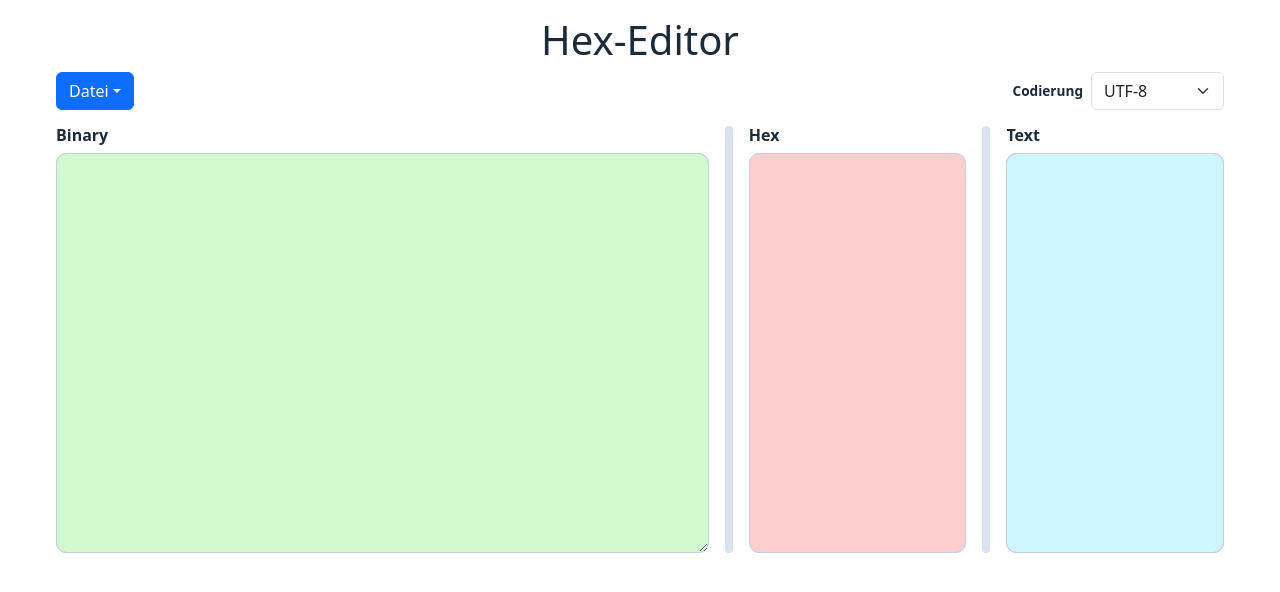
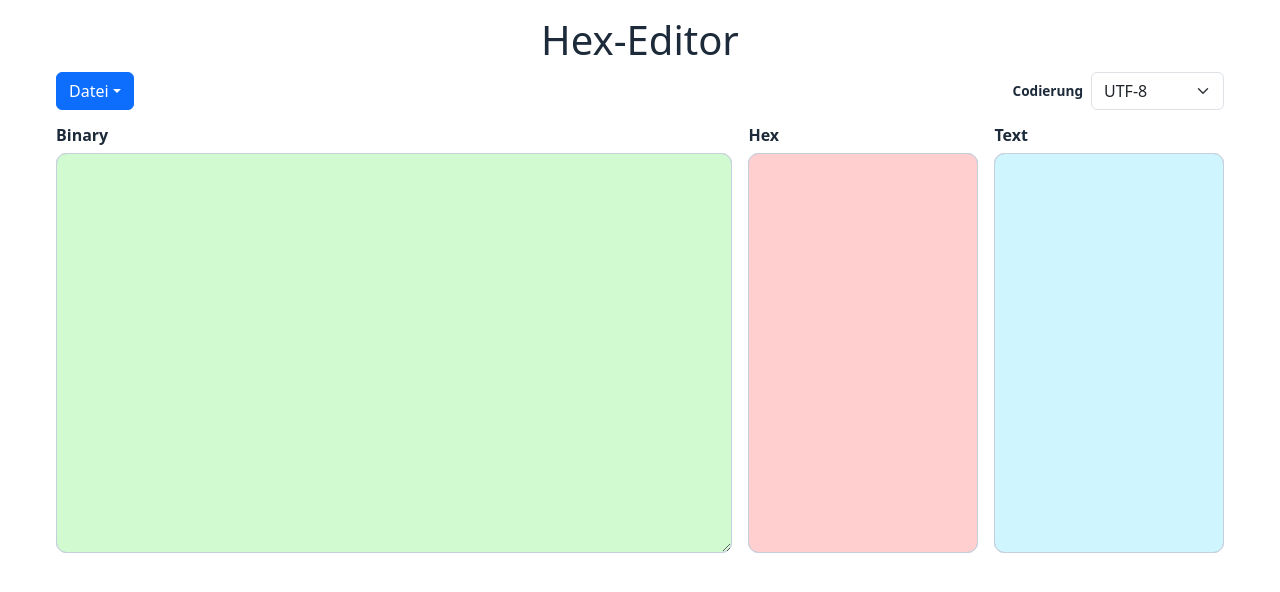
Before and after one commit to tools-info-bw-de/hexeditor, a SvelteKit app: page / in a window 1280 px wide. Shown: the top 592 px of the page. Built offline with nearby package versions, Linux system fonts and the light colour scheme.

Commit message:
highlight-fix für browser

```diff
--- a/src/lib/components/BinaryView.svelte
+++ b/src/lib/components/BinaryView.svelte
@@ -190,7 +190,7 @@
 		overflow-wrap: normal;
 		overflow-x: hidden;
 		overflow-y: auto;
-		scrollbar-gutter: stable both-edges;
+		flex-grow: 1;
 	}
 
 	.overlay {
--- a/src/lib/components/HexView.svelte
+++ b/src/lib/components/HexView.svelte
@@ -102,6 +102,7 @@
 					class:highlighted={segment.highlighted}>{segment.text}</span
 				>{/each}</pre>
 		<textarea
+			id="hex-editor"
 			class="form-control"
 			bind:this={editorEl}
 			bind:value={text}
@@ -165,7 +166,9 @@
 		overflow-wrap: normal;
 		overflow-x: hidden;
 		overflow-y: auto;
-		scrollbar-gutter: stable both-edges;
+		min-width: 230px;
+		max-width: 250px;
+		scrollbar-gutter: stable none;
 	}
 
 	.overlay {
--- a/src/lib/components/TextView.svelte
+++ b/src/lib/components/TextView.svelte
@@ -139,6 +139,7 @@
 
 	.overlay,
 	textarea {
+		width: 229.583px !important;
 		box-sizing: border-box;
 		font-family: 'Fira Code', 'JetBrains Mono', monospace;
 		font-variant-ligatures: none;
@@ -158,7 +159,6 @@
 		overflow-wrap: anywhere;
 		overflow-x: hidden;
 		overflow-y: auto;
-		scrollbar-gutter: stable both-edges;
 	}
 
 	.overlay {
--- a/src/routes/+page.svelte
+++ b/src/routes/+page.svelte
@@ -69,15 +69,6 @@
 		setEncoding(event.currentTarget.value);
 	}
 
-	function registerSplitContainer(node) {
-		splitContainer = node;
-		return {
-			destroy() {
-				if (splitContainer === node) splitContainer = undefined;
-			}
-		};
-	}
-
 	function openFile() {
 		document.getElementById('binary-file-input')?.click();
 	}
@@ -134,14 +125,6 @@
 		anchor.download = suggestedName;
 		anchor.click();
 		URL.revokeObjectURL(url);
-	}
-
-	function startResize(handle, event) {
-		if (window.matchMedia('(max-width: 980px)').matches) return;
-		const gutterRect = event.currentTarget.getBoundingClientRect();
-		dragOffset = event.clientX - (gutterRect.left + gutterRect.width / 2);
-		activeHandle = handle;
-		event.currentTarget.setPointerCapture(event.pointerId);
 	}
 
 	function stopResize() {
@@ -235,12 +218,8 @@
 			</select>
 		</label>
 	</div>
-	<section
-		class="grid"
-		use:registerSplitContainer
-		style={`--w1:${firstSplit * 100}%; --w2:${(secondSplit - firstSplit) * 100}%; --w3:${(1 - secondSplit) * 100}%;`}
-	>
-		<div class="pane pane-binary">
+	<section class="d-flex gap-3">
+		<div class="pane pane-binary flex-grow-1">
 			<BinaryView
 				{bytes}
 				{hoveredByteRange}
@@ -250,27 +229,9 @@
 			/>
 		</div>
 
-		<div
-			class="gutter"
-			type="button"
-			role="separator"
-			aria-orientation="vertical"
-			aria-label="Breite zwischen Binaer und Hex anpassen"
-			onpointerdown={(event) => startResize('first', event)}
-		></div>
-
 		<div class="pane pane-hex">
 			<HexView {bytes} {hoveredByteRange} {setHover} {updateBytes} {textAreaHeight} />
 		</div>
-
-		<div
-			class="gutter"
-			type="button"
-			role="separator"
-			aria-orientation="vertical"
-			aria-label="Breite zwischen Hex und Text anpassen"
-			onpointerdown={(event) => startResize('second', event)}
-		></div>
 
 		<div class="pane pane-text">
 			<TextView
@@ -334,29 +295,4 @@
 	.pane-text {
 		flex: 0 1 var(--w3);
 	}
-
-	.gutter {
-		flex: 0 0 8px;
-		cursor: col-resize;
-		border-radius: 999px;
-		background: #d9e2ee;
-		user-select: none;
-		touch-action: none;
-	}
-
-	.gutter:hover,
-	.gutter:focus {
-		outline: none;
-		background: #b5c7de;
-	}
-
-	@media (max-width: 700px) {
-		.grid {
-			flex-direction: column;
-		}
-
-		.gutter {
-			display: none;
-		}
-	}
 </style>
```
